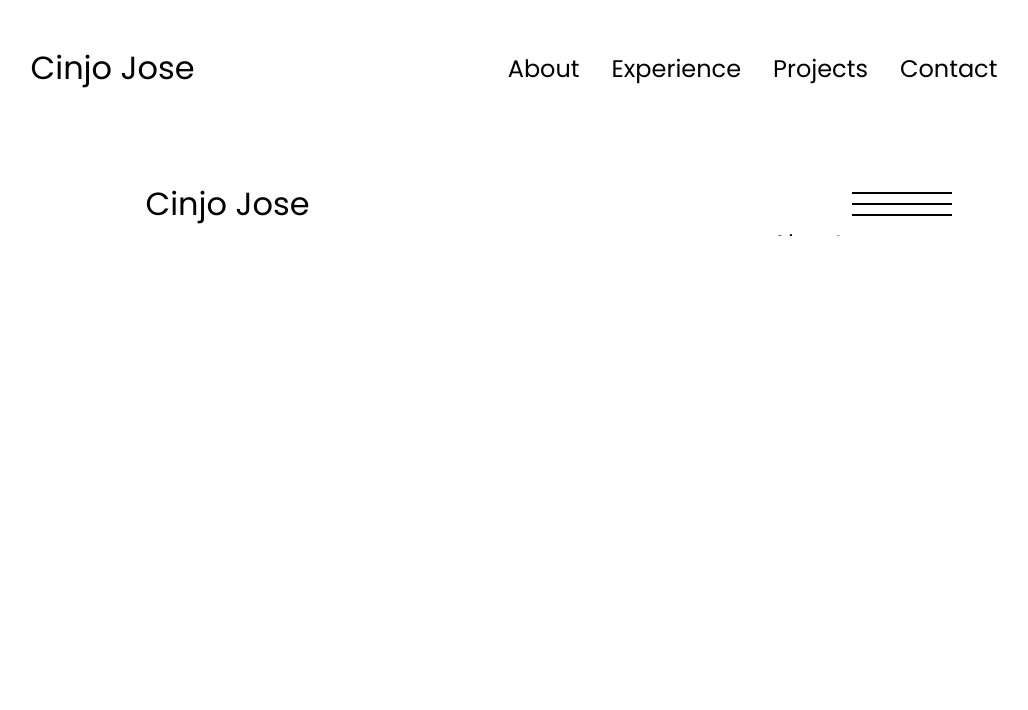
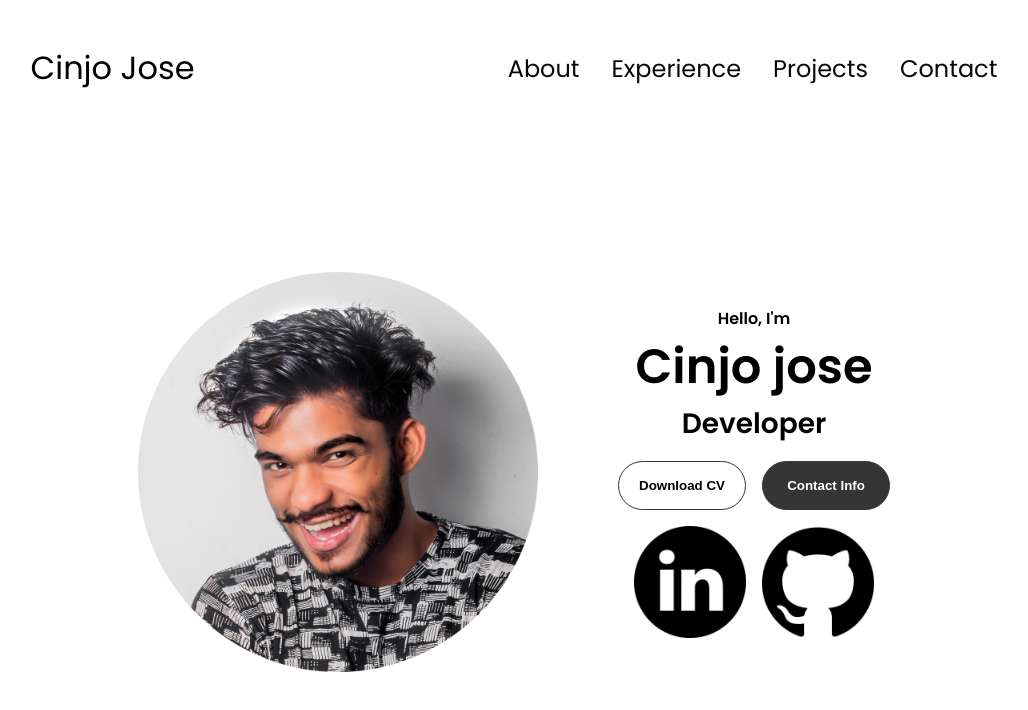
Before and after one commit to urbnpharaoh/portfolio-CJ-, a plain HTML site: page index.html in a window 1280 px wide. Shown: the whole page, without its empty margins (126-1154 px from the left). Drawn offline with Linux system fonts and the light colour scheme.

Commit message:
hero section done
github and linkdin logo --too big

```diff
--- a/index.html
+++ b/index.html
@@ -38,7 +38,27 @@
             </div>
         </div>
     </nav>
-<section id="profile__pic-container">
+<section id="profile">
+    <div class="section__pic-container">
+        <img src="./asset/profile-pic-2.png" alt="Cinjo jose profile picture"/>
+    </div>
+    <div class="section__text">
+        <p class="section__text_p1">Hello, I'm</p>
+        <h1 class="title">Cinjo jose</h1>
+        <p class="section__text_p2">Developer</p>
+        <div class="btn-container">
+            <button class="btn btn-color-2" onclick="window.open('./asset/resume-example.pdf')">
+                 Download CV
+            </button>
+            <button class="btn btn-color-1" onclick="location.href='./#contact'">
+                 Contact Info
+            </button>
+        </div>
+        <div id="social-container">
+            <img src="./asset/linkedin.png" alt="Linkedin Profile" class="icon" onclick="location.href='https://www.linkedin.com/in/cinjo-jose/'">
+            <img src="./asset/github.png" alt="Github Profile" class="icon" onclick="location.href='https://github.com/urbnpharaoh'">
+        </div>
+    </div>
 </section>
 </nav><script src="script.js"></script>
 </body>
--- a/mediaqueries.css
+++ b/mediaqueries.css
@@ -6,3 +6,9 @@
         display: flex;
     }
 }
+@media screen and (min-width:1000px)
+{
+    #hamburger-nav{
+        display: none;
+    }
+}
--- a/style.css
+++ b/style.css
@@ -6,15 +6,19 @@
 }
 
 body{
+    background-color: rgb(255, 255, 255);
     font-family: 'Poppins', sans-serif;
 }
 
 html{
     scroll-behavior:smooth;
 }
+h1{
+    color: rgb(0, 0, 0);
+}
 
 p{
-    color:rgb(70, 66, 66);
+    color:rgb(0, 0, 0);
 }
 
 /*transitions*/
@@ -33,6 +37,7 @@ nav{
     justify-content: space-around;
     align-items: center;
     height:17vh;
+    color: rgb(0, 0, 0);
 }
 
 .nav-links{
@@ -42,15 +47,15 @@ nav{
 }
 
 a{
-    color:black;
+    color:rgb(8, 8, 8);
     text-decoration:none ;
-    text-decoration-color: white;
+    text-decoration-color: rgb(0, 0, 0);
 }
 a:hover{
-    color:grey;
+    color:orange;
     text-decoration:underline;
     text-underline-offset:.5rem;
-    text-decoration-color:rgb(181,181,181);
+    text-decoration-color:white;
 }
 
 .logo{
@@ -73,6 +78,7 @@ a:hover{
 }
 
 .hamburger-icon{
+    color: white;
     display: flex;
     flex-direction: column;
     justify-content: space-between;
@@ -84,7 +90,7 @@ a:hover{
 .hamburger-icon span{
     width: 100px;
     height: 2px;
-    background-color: black ;
+    background-color:rgb(8, 8, 8); ;
     transition: all 0.3 ease-in-out;
 }
 
@@ -92,7 +98,7 @@ a:hover{
     position:absolute;
     top: 100%;
     right: 0;
-    background-color: white;
+    background-color: rgb(255, 255, 255);
     width: fit-content;
     max-height: 0;
     overflow: hidden;
@@ -101,10 +107,10 @@ a:hover{
 
 .menu-links{
     display: block;
-    padding: 10px;
+    padding: 5px;
     text-align: center;
     font-size: 1.5rem;
-    color: black;
+    color: rgb(7, 7, 7);
     text-decoration:none;
     transition: all 0.3 ease-in-out;
 }
@@ -142,3 +148,112 @@ a:hover{
 }
 
 /*sections*/
+
+section{
+    padding-top: 4vh;
+    height: 96vh;
+    margin: 0 10rem;
+    box-sizing: border-box;
+    min-height: fit-content;
+}
+
+.section-container{
+    display: flex;
+}
+
+/*profile-section*/
+
+#profile{
+    display: flex;
+    justify-content: center;
+    gap: 5rem;
+    height: 80vh;
+}
+
+.section__pic-container{
+    display:flex;
+    height: 400px;
+    width: 400px;
+    margin: auto 0;
+}
+
+.section__text{
+    align-self: center;
+    text-align:center;
+}
+
+.section__text p{
+    font-weight: 600;
+}
+
+.section__text_p1{
+    text-align: center;
+}
+
+.section__text_p2{
+    font-size: 1.75rem;
+    margin-bottom: 1rem;
+
+}
+
+.title{
+    font-size: 3rem;
+    text-align: center;
+}
+
+#social-container{
+    display: flex;
+    justify-content: center;
+    margin-top: 1rem;
+    gap: 1rem;
+}
+
+/*icons*/
+.icon{
+    cursor: pointer;
+    height: 7rem;
+}
+
+
+/*buttons*/
+
+.btn-container{
+    display: flex;
+    justify-content: center;
+    gap: 1rem;
+}
+
+.btn{
+    font-weight: 600;
+    transition: all 300ms ease;
+    padding: 1rem;
+    width: 8rem;
+    border-radius:2rem ;
+}
+
+.btn-color-1,.btn-color-2{
+    border: rgb(53, 53, 53) 0.1rem solid;
+
+}
+.btn-color-1:hover,.btn-color-2:hover{
+    cursor: pointer;
+
+}
+.btn-color-1,.btn-color-2:hover{
+    background: rgb(53, 53, 53);
+    color: white;
+}
+
+.btn-color-1:hover{
+    background: rgb(0, 0, 0);
+}
+.btn-color-2{
+    background: none;
+}
+.btn-color-2:hover{
+    border: rgb(255, 255, 255)0.1rem solid;
+}
+
+.btn-container{
+    gap:1rem;
+}
```
